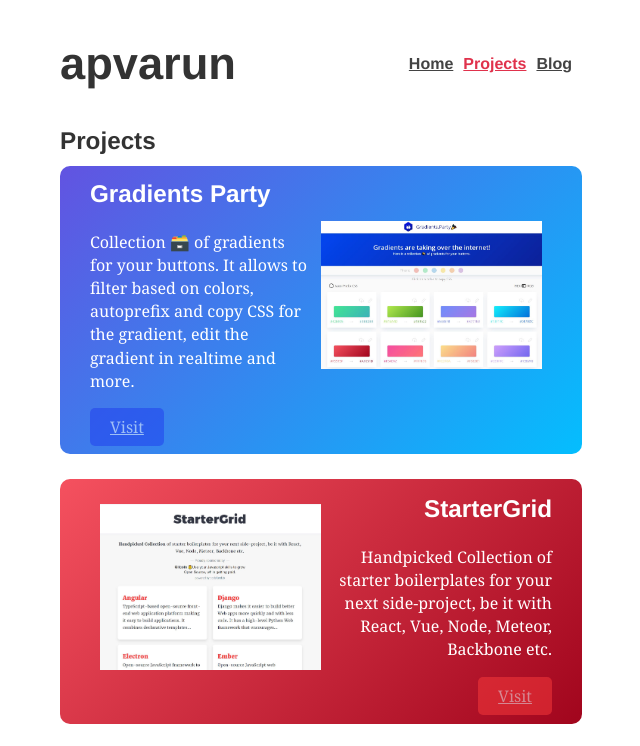
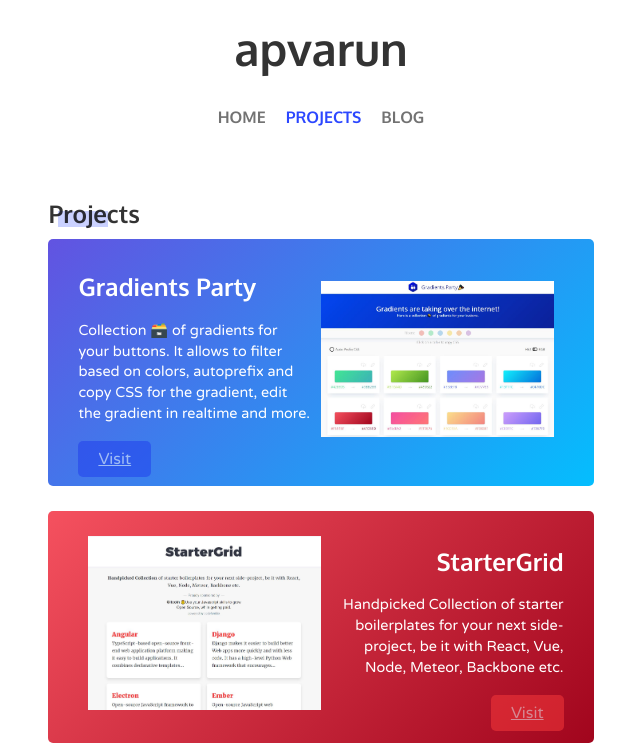
Before and after one commit to apvarun/apvarun.com, a Gatsby site: page /projects in a window 1280 px wide. Shown: the top 746 px of the page, without its empty margins (319-959 px from the left). Built offline with nearby package versions, Linux system fonts and the light colour scheme; Gatsby itself is replaced by a stand-in of ours; some packages are replaced by stand-ins of ours.

Commit message:
Layout Update

```diff
--- a/src/components/layout/index.js
+++ b/src/components/layout/index.js
@@ -1,4 +1,4 @@
-import React from 'react'
+import React, {Fragment} from 'react'
 import {Link} from 'gatsby'
 
 import { rhythm, scale } from '../../utils/typography'
@@ -18,32 +18,14 @@ class Template extends React.Component {
     }
 
     let menu = (
-      <div style={{ fontSize: '1rem'}} className="menu">
-        <Link
-          style={{ paddingRight: '10px' }}
-          activeStyle={{
-            color: '#E0324C',
-          }}
-          to={'/'}
-        >
+      <div className="menu">
+        <Link to={'/'} activeClassName="active">
           Home
         </Link>
-        <Link
-          style={{ paddingRight: '10px' }}
-          activeStyle={{
-            color: '#E0324C',
-          }}
-          to={'/projects'}
-        >
+        <Link to={'/projects'} activeClassName="active">
           Projects
         </Link>
-        <Link
-          style={{ paddingRight: '10px' }}
-          activeStyle={{
-            color: '#E0324C',
-          }}
-          to={'/blog'}
-        >
+        <Link to={'/blog'} activeClassName="active">
           Blog
         </Link>
       </div>
@@ -59,21 +41,9 @@ class Template extends React.Component {
           style={{
             ...scale(1.5),
             marginBottom: rhythm(1.5),
-            marginTop: 0,
-            display: 'flex',
-            justifyContent: 'space-between',
-            flexWrap: 'wrap',
           }}
         >
-          <Link
-            style={{
-              boxShadow: 'none',
-              textDecoration: 'none',
-              color: 'inherit',
-              paddingRight: '10px',
-            }}
-            to={'/'}
-          >
+          <Link className="title" to={'/'}>
             apvarun
           </Link>
           {menu}
@@ -83,23 +53,11 @@ class Template extends React.Component {
       header = (
         <h3
           style={{
-            fontFamily: 'Montserrat, sans-serif',
             marginTop: 0,
-            marginBottom: rhythm(1),
-            display: 'flex',
-            justifyContent: 'space-between',
-            flexWrap: 'wrap',
+            marginBottom: rhythm(1)
           }}
         >
-          <Link
-            style={{
-              boxShadow: 'none',
-              textDecoration: 'none',
-              color: 'inherit',
-              paddingRight: '10px',
-            }}
-            to={'/'}
-          >
+          <Link className="title" to={'/'}>
             apvarun
           </Link>
           {menu}
@@ -107,17 +65,20 @@ class Template extends React.Component {
       )
     }
     return (
-      <nav
-        style={{
-          marginLeft: 'auto',
-          marginRight: 'auto',
-          maxWidth: rhythm(24),
-          padding: `${rhythm(1.5)} ${rhythm(3 / 4)}`,
-        }}
-      >
-        {header}
+      <Fragment>
+        <nav>
+          {header}
+        </nav>
+        <section
+          style={{
+            marginLeft: 'auto',
+            marginRight: 'auto',
+            maxWidth: rhythm(25),
+            padding: `${rhythm(0)} ${rhythm(3 / 4)}`,
+          }}>
         {children}
-      </nav>
+        </section>
+      </Fragment>
     )
   }
 }
--- a/src/components/layout/style.scss
+++ b/src/components/layout/style.scss
@@ -1 +1,103 @@
-a{color:red}
+nav {
+  // height: 150px;
+  & > * {
+    max-width: 800px;
+    margin: 0 auto;
+    padding: 20px;
+    display: flex;
+    justify-content: space-between;
+    flex-wrap: wrap;
+    flex-direction: column;
+    align-items: center;
+    & > * {
+      margin: 0 auto;
+    }
+    .title {
+      box-shadow: none;
+      text-decoration: none;
+      color: inherit;
+      padding-bottom: 10px;
+    }
+    .menu {
+      font-size: 1rem;
+      a {
+        padding-left: 10px;
+        padding-right: 10px;
+        opacity: 0.75;
+        transition: all ease-in 200ms;
+        text-decoration: none;
+        text-transform: uppercase;
+        border-bottom: 2px solid transparent;
+        padding-bottom: 8px;
+        &:hover {
+          opacity: 1;
+          padding-bottom: 4px;
+          border-bottom: 2px solid #000;
+        }
+        &.active {
+          color: #2c47ff;
+          opacity: 1;
+          padding-bottom: 4px;
+          &:hover {
+            border-bottom: 2px solid #2c47ff;
+          }
+        }
+      }
+    }
+  }
+}
+
+small {
+  opacity: 0.75;
+  font-style: italic;
+}
+
+ul {
+  margin-left: 20px;
+}
+.heading {
+  position: relative;
+  &::before {
+    content: '';
+    border: 8px solid #2c47ff;
+    display: inline-block;
+    width: 50px;
+    position: absolute;
+    bottom: 0;
+    opacity: 0.25;
+    left: 10px;
+    z-index: -1;
+  }
+}
+.profile-pic {
+  -webkit-clip-path: polygon(30% 0%, 90% 5%, 90% 90%, 5% 100%);
+  clip-path: polygon(30% 0%, 90% 5%, 90% 90%, 5% 100%);
+}
+.blog-post-card {
+  padding: 20px;
+  border-radius: 5px;
+  box-shadow: 0 9.85px 40px 0 rgba(0, 0, 0, 0.05);
+  transition: all 0.3s ease;
+  margin-bottom: 15px;
+  &:hover {
+    box-shadow: 0 9.85px 40px 0 rgba(0, 0, 0, 0.2);
+    -webkit-transform: translateY(-2px);
+    transform: translateY(-2px);
+  }
+  h3,
+  p {
+    margin: 5px 0;
+  }
+}
+
+.sharing-list li {
+  display: inline;
+  padding: 0 10px;
+  transition: all ease-in 200ms;
+  border-bottom: 2px solid transparent;
+  padding-bottom: 8px;
+  &:hover {
+    padding-bottom: 4px;
+    border-bottom: 2px solid #000;
+  }
+}
--- a/src/pages/projects.js
+++ b/src/pages/projects.js
@@ -8,7 +8,7 @@ import Layout from '../components/layout'
 import { rhythm } from '../utils/typography'
 
 import ProjectList from '../utils/project-list'
-import styles from './style.module.css'
+import styles from './style.module.scss'
 
 export default (props) => (
   <StaticQuery
@@ -28,6 +28,7 @@ export default (props) => (
           style={{
             marginBottom: rhythm(1 / 2),
           }}
+          className="heading"
         >
           Projects
         </h2>
--- /dev/null
+++ b/src/pages/style.module.scss
@@ -0,0 +1,45 @@
+.card {
+  padding: 15px 30px;
+  color: #ffffff;
+  overflow: hidden;
+  border-radius: 5px;
+  margin-bottom: 25px;
+  display: flex;
+  flex-direction: row;
+  flex-wrap: wrap;
+  align-items: center;
+  & > div {
+    flex: 1;
+    h2{
+      margin: 20px 0;
+    }
+    p {
+      font-size: 0.9em;
+      user-select: none;
+    }
+    a {
+      padding: 8px 20px;
+      border-radius: 5px;
+      opacity: 0.5;
+      color: #ffffff;
+      transition: 300ms all ease-in;
+      &:hover {
+        opacity: 1;
+      }
+    }
+    img {
+      margin: 0;
+    }
+  }
+}
+
+.img {
+  max-width: 50%;
+  margin: 10px;
+}
+a {
+  color: #434343;
+}
+a:hover {
+  color: #000;
+}
--- a/src/templates/blog-post.js
+++ b/src/templates/blog-post.js
@@ -17,7 +17,7 @@ class BlogPostTemplate extends React.Component {
       <Layout location={this.props.pageContext.slug}>
         <Helmet title={`${post.frontmatter.title} | ${siteTitle}`} />
         <h1>{post.frontmatter.title}</h1>
-        <p
+        <small
           style={{
             ...scale(-1 / 5),
             display: 'block',
@@ -26,7 +26,7 @@ class BlogPostTemplate extends React.Component {
           }}
         >
           {post.frontmatter.date}
-        </p>
+        </small>
         <div dangerouslySetInnerHTML={{ __html: post.html }} />
         <hr
           style={{
--- a/src/utils/typography.js
+++ b/src/utils/typography.js
@@ -1,7 +1,26 @@
 import Typography from 'typography'
 
 import wordpress2015Theme from 'typography-theme-wordpress-2015'
-const typography = new Typography(wordpress2015Theme)
+const typography = new Typography(
+  Object.assign(
+    {},
+    wordpress2015Theme,
+    {
+      googleFonts: [
+        {
+          name: 'Varela Round',
+          styles: ['400']
+        },
+        {
+          name: 'Oxygen',
+          styles: ['700']
+        }
+      ],
+      headerFontFamily: ['Oxygen', 'serif'],
+      bodyFontFamily: ['Varela Round', 'serif'],
+    }
+  )
+)
 
 // Hot reload typography in development.
 if (process.env.NODE_ENV !== 'production') {
@@ -11,4 +30,3 @@ if (process.env.NODE_ENV !== 'production') {
 
 const { rhythm, scale } = typography;
 export { rhythm, scale, typography as default };
-// export default typography
```
Also changed, not shown: src/components/BioHome.js (+16 -16 lines), src/pages/blog.js (+2 -6 lines), src/pages/style.module.css (deleted).
